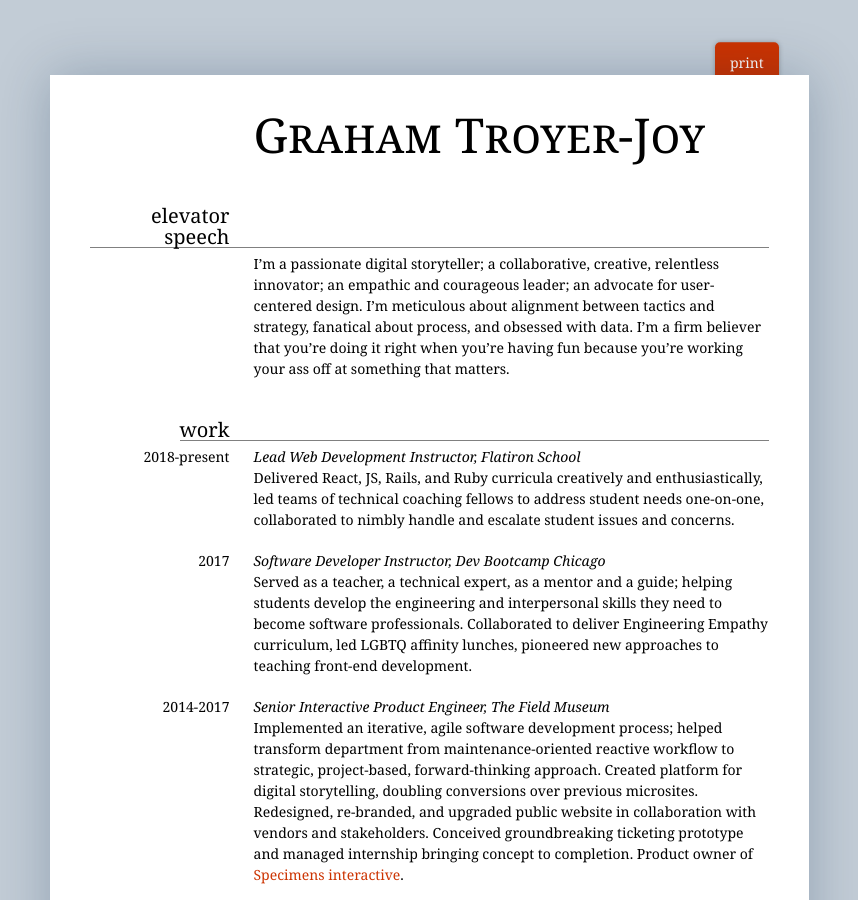
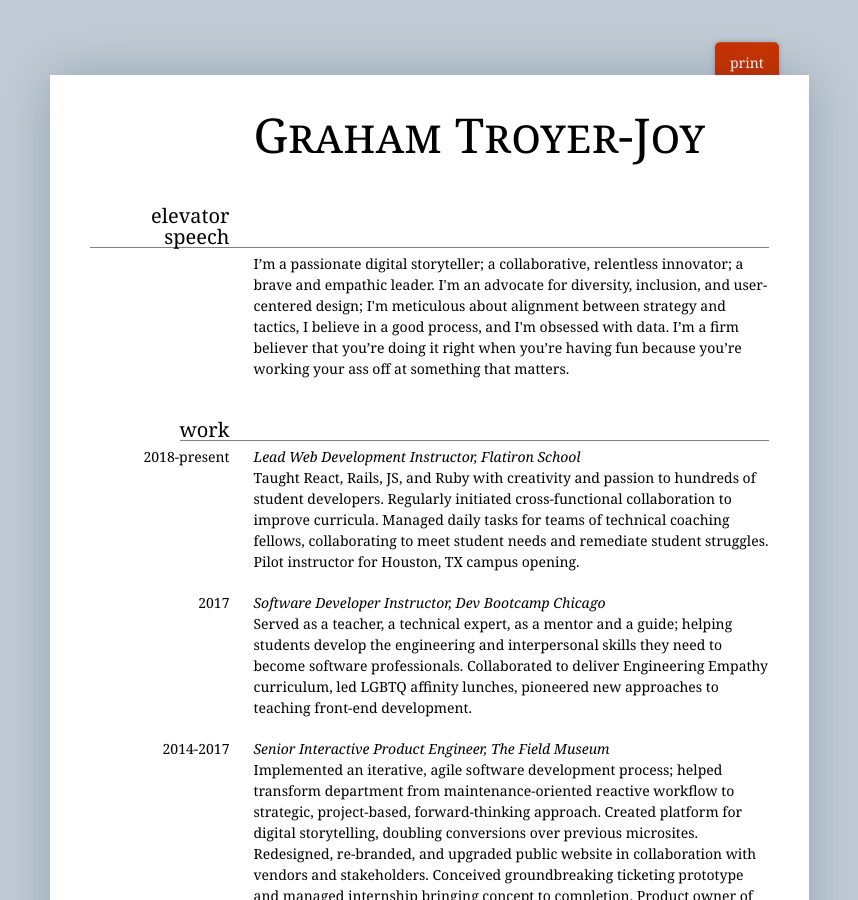
Before and after one commit to telegraham/resume, a Jekyll site: the page built from index.html, in a window 1280 px wide and 900 px high. Shown: the whole window, without its empty margins (211-1069 px from the left). Built offline with Jekyll 4.4.1, drawn with Linux system fonts in a browser that asks for light colours.

Commit message:
Update resume.json

```diff
--- a/_data/resume.json
+++ b/_data/resume.json
@@ -3,12 +3,12 @@
 	"phone": "+1 708 275 5448",
 	"email": "graham@troyer-joy.com",
 	"pronouns": "he/him/his",
-	"elevatorSpeech": "I’m a passionate digital storyteller; a collaborative, creative, relentless innovator; an empathic and courageous leader; an advocate for user-centered design. I’m meticulous about alignment between tactics and strategy, fanatical about process, and obsessed with data. I’m a firm believer that you’re doing it right when you’re having fun because you’re working your ass off at something that matters.",
+	"elevatorSpeech": "I’m a passionate digital storyteller; a collaborative, relentless innovator; a brave and empathic leader. I'm an advocate for diversity, inclusion, and user-centered design; I'm meticulous about alignment between strategy and tactics, I believe in a good process, and I'm obsessed with data. I’m a firm believer that you’re doing it right when you’re having fun because you’re working your ass off at something that matters.",
 	"work": [{
 			"what": "Lead Web Development Instructor",
 			"where": "Flatiron School",
 			"when": "2018-present",
-			"how": "Delivered React, JS, Rails, and Ruby curricula creatively and enthusiastically, led teams of technical coaching fellows to address student needs one-on-one, collaborated to nimbly handle and escalate student issues and concerns."
+			"how": "Taught React, Rails, JS, and Ruby with creativity and passion to hundreds of student developers. Regularly initiated cross-functional collaboration to improve curricula. Managed daily tasks for teams of technical coaching fellows, collaborating to meet student needs and remediate student struggles. Pilot instructor for Houston, TX campus opening."
 		},
 		{
 			"what": "Software Developer Instructor",
```
